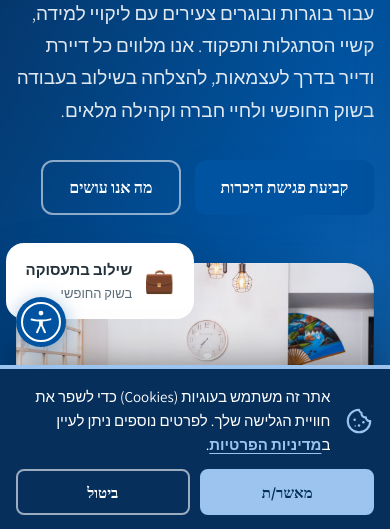
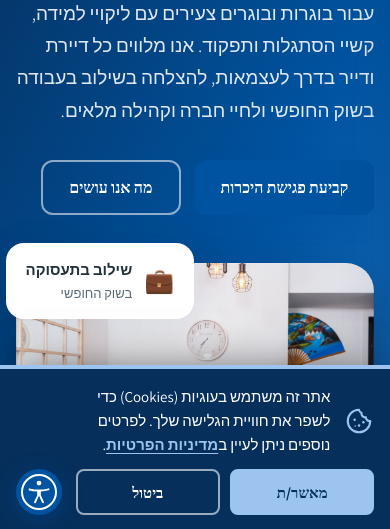
Before and after one commit to ombee-hub/NitzanModiin, a plain HTML site: page index.html in a window 390 px wide. Shown: the part 313-842 px from the top of the page. Drawn offline with Linux system fonts and the light colour scheme.

Commit message:
Seat the accessibility button on the cookie bar
Co-Authored-By: Claude Opus 5.5 <noreply@anthropic.com>

```diff
--- a/css/style.css
+++ b/css/style.css
@@ -288,7 +288,7 @@ a.f-logo:hover img{opacity:.8;transform:scale(1.04)}
 /* באנר עוגיות (הבאנר של סטודיו OMBee, גרסה ברוחב מלא) — js/cookies.js */
 .cookie-banner{padding:0!important;margin:0;position:fixed;z-index:90;left:0;right:0;bottom:0;background:var(--teal-dark);color:#fff;border-top:4px solid var(--amber);box-shadow:0 -18px 40px -20px rgba(0,0,0,.55);transform:translateY(100%);opacity:0;transition:transform .4s ease,opacity .4s}
 .cookie-banner.show{transform:none;opacity:1}
-.cookie-inner{display:flex;align-items:center;gap:20px;padding:18px 0}
+.cookie-inner{display:flex;align-items:center;gap:20px;padding:18px 0;padding-left:max(0px,calc(86px - (100vw - min(1180px,92vw)) / 2))}
 .cookie-ico{width:38px;height:38px;flex:none;fill:none;stroke:var(--amber);stroke-width:1.7;stroke-linecap:round;stroke-linejoin:round}
 .cookie-ico circle{fill:var(--amber);stroke:none}
 .cookie-banner p{flex:1;margin:0;font-size:16px;line-height:1.6;color:#fff}
@@ -300,7 +300,8 @@ a.f-logo:hover img{opacity:.8;transform:scale(1.04)}
 .cookie-actions .cookie-accept:hover{background:#fff;border-color:#fff}
 .cookie-actions .cookie-decline{background:transparent;color:#fff;border:2px solid rgba(255,255,255,.6)}
 .cookie-actions .cookie-decline:hover{background:#fff;color:var(--teal-dark);border-color:#fff}
-body.has-cookie-banner .ombee-a11y-btn{bottom:calc(var(--cookie-h,0px) + 18px)!important;transition:bottom .3s,transform .25s}
+/* תו הנגישות יושב על פס העוגיות, ממורכז לגובהו */
+body.has-cookie-banner .ombee-a11y-btn{bottom:calc((var(--cookie-h,92px) - 46px) / 2)!important;transition:bottom .3s,transform .25s}
 body.menu-open-body .cookie-banner{visibility:hidden}
 html.a11y-contrast .cookie-banner{background:#000;border-top-color:#ffeb3b}
 @media (max-width:640px){
@@ -309,4 +310,6 @@ html.a11y-contrast .cookie-banner{background:#000;border-top-color:#ffeb3b}
   .cookie-banner p{flex:1 1 calc(100% - 46px);font-size:15px}
   .cookie-actions{width:100%}
   .cookie-actions .btn{flex:1}
+  .cookie-banner .cookie-inner{padding-left:60px}
+  body.has-cookie-banner .ombee-a11y-btn{bottom:calc(16px + env(safe-area-inset-bottom))!important;left:4%!important;width:46px!important;height:46px!important}
 }
```
